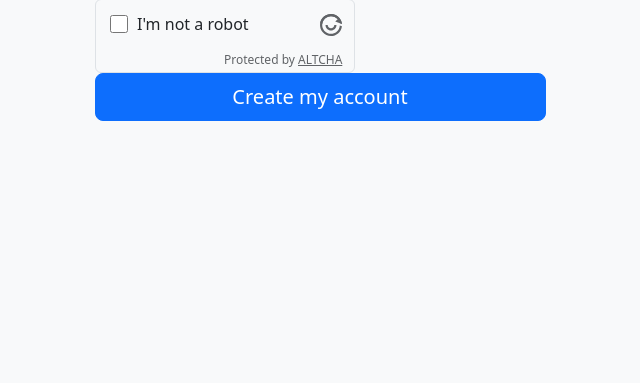
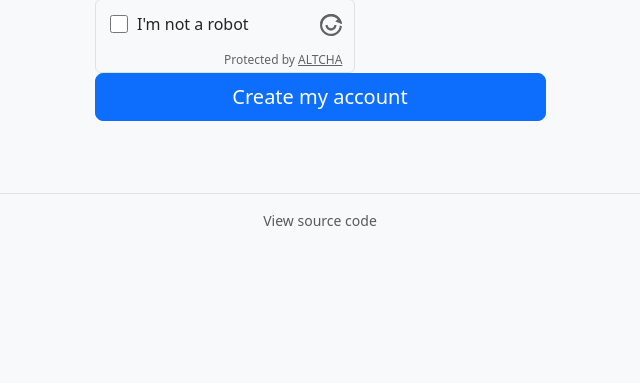
Before and after one commit to raulillo82/powerlifting-clip-extractor, a Flask app: page /register in a window 1280 px wide. Shown: the part 261-644 px from the top of the page, without its empty margins (320-960 px from the left). Run offline with Flask 3, Linux system fonts and the light colour scheme.

Commit message:
Add GitHub source link footer and fix staging/production admin link
- Footer with GitHub icon and "Ver código fuente" / "View source code" on all pages
- Admin panel: show "Producción ↗" when in staging (instead of hiding the button),
  and "Staging ↗" when in production — always links to the other environment

Co-Authored-By: Claude Sonnet 4.6 <noreply@anthropic.com>

```diff
--- a/templates/admin/index.html
+++ b/templates/admin/index.html
@@ -3,7 +3,9 @@
 <div class="d-flex align-items-center gap-3 mb-4">
   <h2 class="mb-0">Panel de administración</h2>
   <span class="badge bg-secondary fs-6">{{ users|length }} usuario(s)</span>
-  {% if not is_staging %}
+  {% if is_staging %}
+  <a href="/" class="btn btn-sm btn-outline-success" target="_blank">Producción ↗</a>
+  {% else %}
   <a href="/staging/" class="btn btn-sm btn-outline-warning" target="_blank">Staging ↗</a>
   {% endif %}
 </div>
--- a/templates/base.html
+++ b/templates/base.html
@@ -193,6 +193,7 @@
       'reg.admin.back':        'Back to panel',
       // ── history ──
       'nav.history':           'History',
+      'footer.source':         'View source code',
       'hist.title':            'My extractions',
       'hist.empty':            'No extractions yet.',
       'hist.mode.full':        'Full',
@@ -347,6 +348,7 @@
       'reg.admin.back':        'Volver al panel',
       // ── history ──
       'nav.history':           'Historial',
+      'footer.source':         'Ver código fuente',
       'hist.title':            'Mis extracciones',
       'hist.empty':            'Aún no tienes extracciones.',
       'hist.mode.full':        'Completo',
@@ -396,6 +398,17 @@
 
   {% block scripts %}{% endblock %}
 
+  <footer class="text-center text-muted small py-3 mt-4 border-top">
+    <a href="https://github.com/raulillo82/powerlifting-clip-extractor" target="_blank" rel="noopener"
+       class="text-muted text-decoration-none" data-i18n="footer.source">
+      <svg xmlns="http://www.w3.org/2000/svg" width="14" height="14" fill="currentColor"
+           viewBox="0 0 16 16" class="me-1" style="vertical-align:-1px">
+        <path d="M8 0C3.58 0 0 3.58 0 8c0 3.54 2.29 6.53 5.47 7.59.4.07.55-.17.55-.38 0-.19-.01-.82-.01-1.49-2.01.37-2.53-.49-2.69-.94-.09-.23-.48-.94-.82-1.13-.28-.15-.68-.52-.01-.53.63-.01 1.08.58 1.23.82.72 1.21 1.87.87 2.33.66.07-.52.28-.87.51-1.07-1.78-.2-3.64-.89-3.64-3.95 0-.87.31-1.59.82-2.15-.08-.2-.36-1.02.08-2.12 0 0 .67-.21 2.2.82.64-.18 1.32-.27 2-.27.68 0 1.36.09 2 .27 1.53-1.04 2.2-.82 2.2-.82.44 1.1.16 1.92.08 2.12.51.56.82 1.27.82 2.15 0 3.07-1.87 3.75-3.65 3.95.29.25.54.73.54 1.48 0 1.07-.01 1.93-.01 2.2 0 .21.15.46.55.38A8.012 8.012 0 0 0 16 8c0-4.42-3.58-8-8-8z"/>
+      </svg>
+      Ver código fuente
+    </a>
+  </footer>
+
   <script>
   applyLang(localStorage.getItem('lang') || 'en');
 
```
